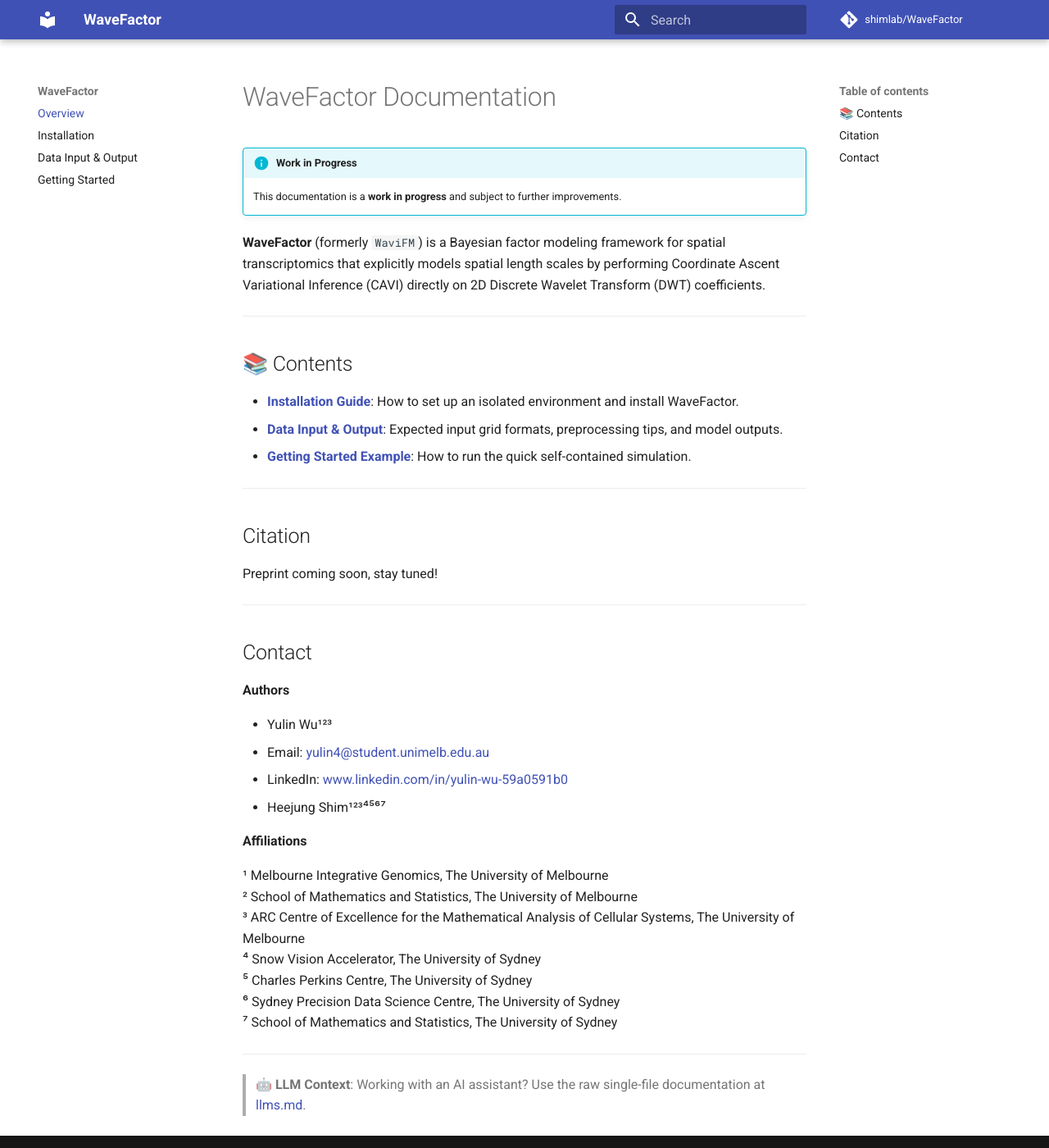
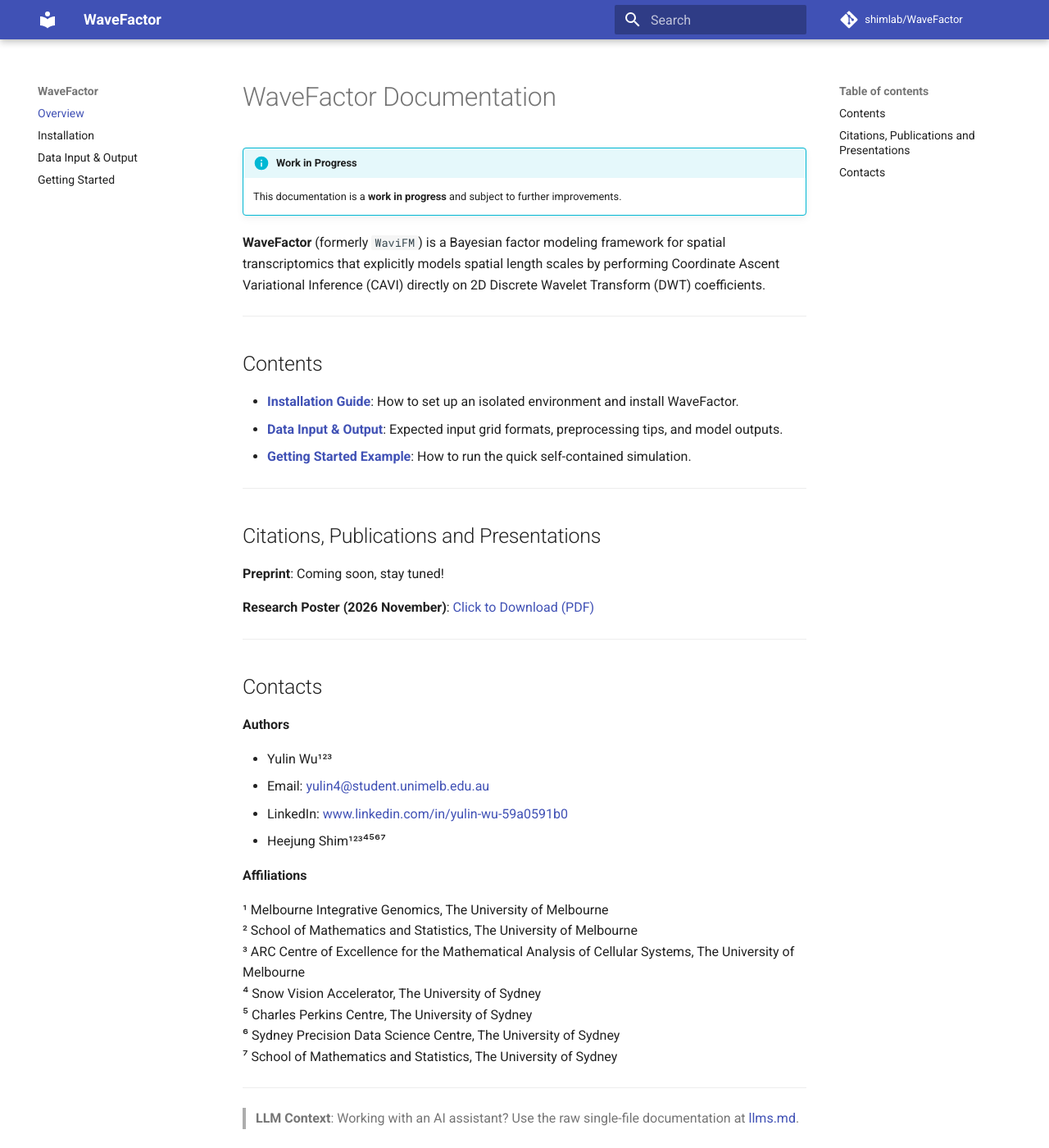
Before and after one commit to shimlab/WaveFactor, an MkDocs documentation site: the page built from docs/index.md, in a window 1280 px wide and 1400 px high. Shown: the whole window at 82% size. Built offline with MkDocs 1.6.1 and Material for MkDocs 9.7.7, drawn with Linux system fonts in a browser that asks for light colours; a script that is not in the unit is left out; comment, search, counter and statistics services are not loaded.

Commit message:
docs: add poster pdf

```diff
--- a/docs/index.md
+++ b/docs/index.md
@@ -7,7 +7,7 @@
 
 ---
 
-## 📚 Contents
+## Contents
 
 - **[Installation Guide](installation.md)**: How to set up an isolated environment and install WaveFactor.
 - **[Data Input & Output](input_output.md)**: Expected input grid formats, preprocessing tips, and model outputs.
@@ -15,13 +15,15 @@
 
 ---
 
-## Citation
+## Citations, Publications and Presentations
 
-Preprint coming soon, stay tuned!
+**Preprint**: Coming soon, stay tuned!
+
+**Research Poster (2026 November)**: [Click to Download (PDF)](docs/assets/2026Nov-WaveFactor-Poster.pdf)
 
 ---
 
-## Contact
+## Contacts
 
 **Authors**
 
@@ -42,4 +44,4 @@
 
 ---
 
-> 🤖 **LLM Context**: Working with an AI assistant? Use the raw single-file documentation at [llms.md](llms.md).
+> **LLM Context**: Working with an AI assistant? Use the raw single-file documentation at [llms.md](llms.md).
```
Also changed, not shown: README.md (+8 -6 lines), 1 other file.
